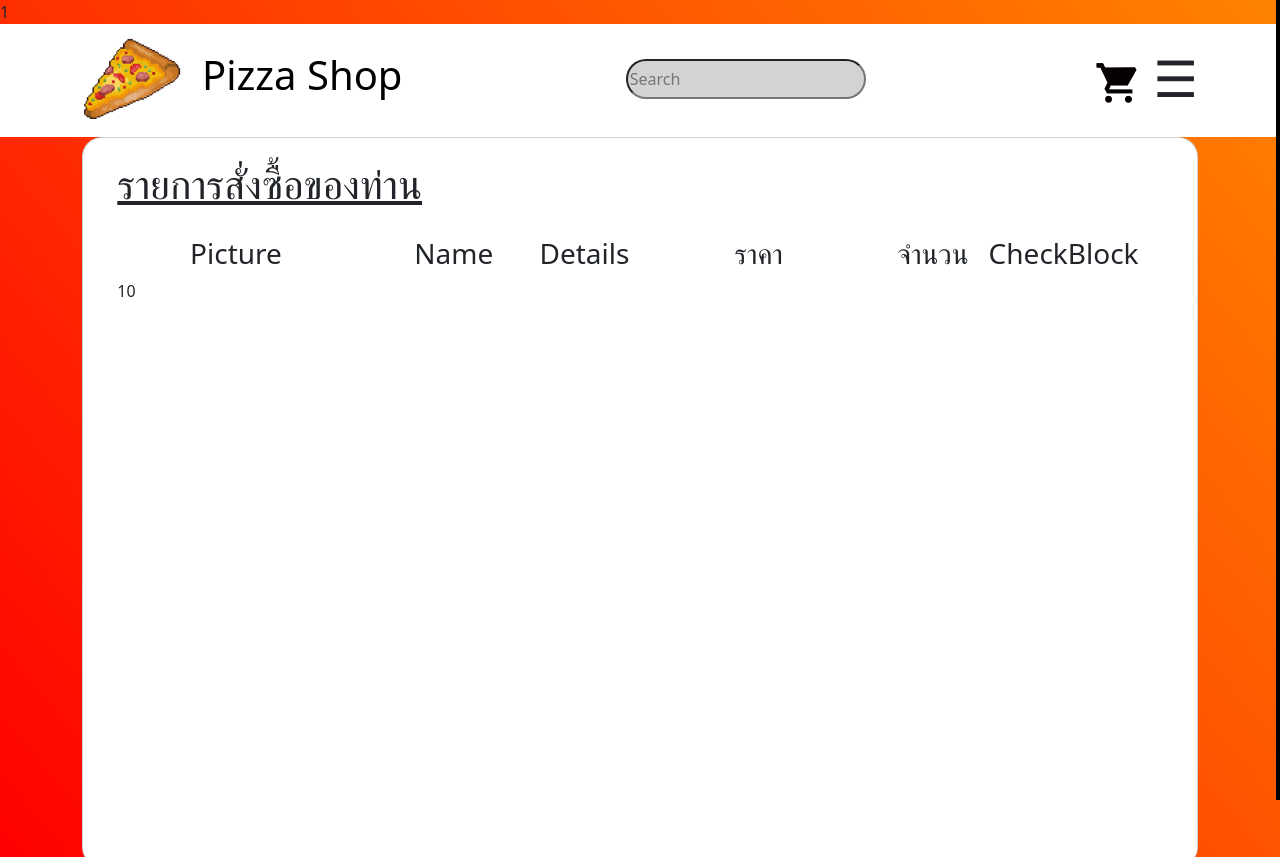
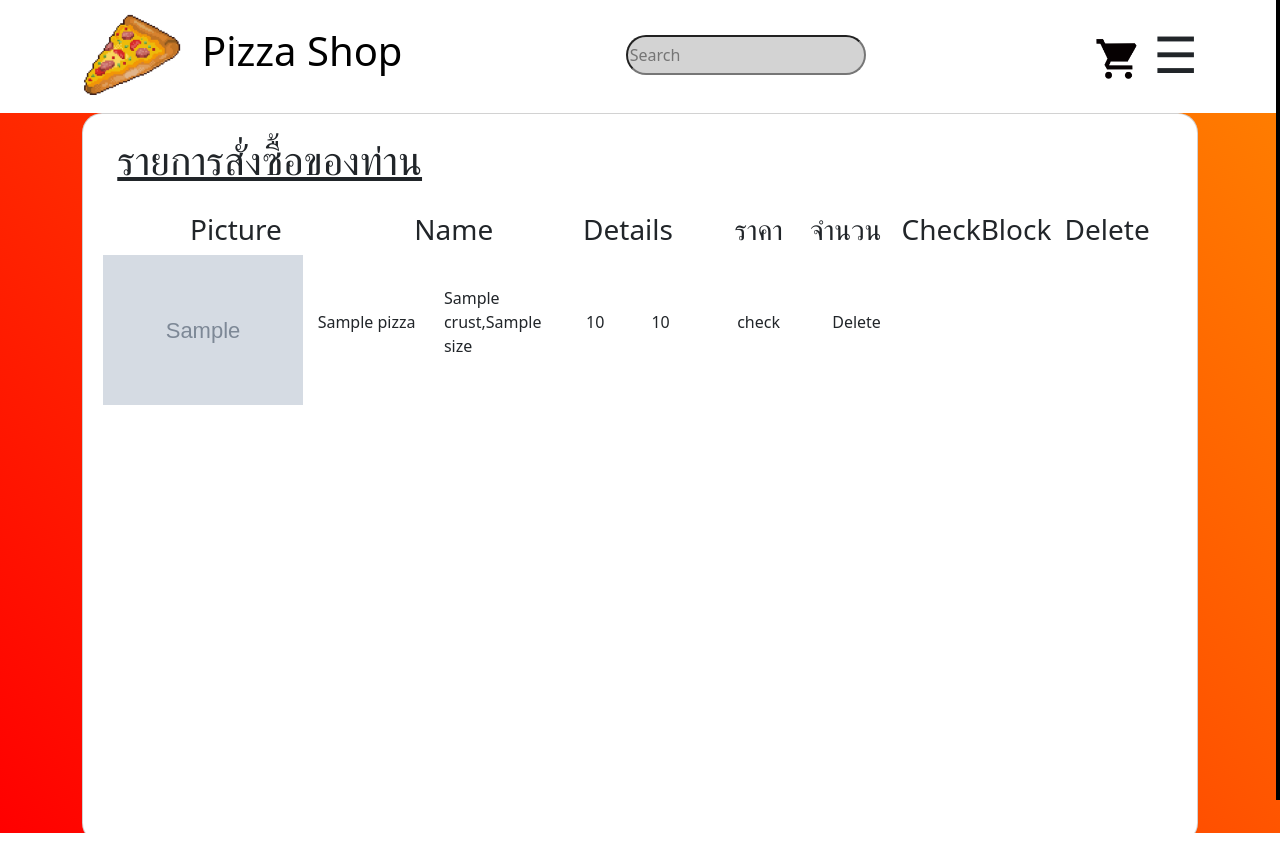
Before and after one commit to AemKTP/Project_Duo_Pizza, a PHP site: page /cart.php?uid=1 in a window 1280 px wide. After the commit the page ends 833 px from the top, so only its background shows below. Run offline with PHP 8.4, Linux system fonts and the light colour scheme; tables that the repository leaves empty or names only in its code hold one stand-in row (values such as "Sample post"); grey boxes marked "Sample" are stand-in pictures; data that the repository does not hold is empty.

Commit message:
Update cart.php

```diff
--- a/cart.php
+++ b/cart.php
@@ -19,10 +19,10 @@ include "dbconn.php";
 
         <?php
         error_reporting(E_ALL);
-        ini_set('display_errors', 1);
+        // ini_set('display_errors', 1);
 
-        echo intval($_GET['uid']);
-        if($_POST){
+        // echo intval($_GET['uid']);
+        if ($_POST) {
             $pizza_image = $_POST['pizza_image'];
             $pizza_name = $_POST['pizza_name'];
             $information = $_POST['information'];
@@ -34,7 +34,7 @@ include "dbconn.php";
 
 
             if ($pid) {
-                $stmt2 = $conn->prepare("Select cart.cartid as cartid, cart.amount as cartamount, pizza.price as pizzaprice
+                $stmt2 = $conn->prepare("Select cart.cartid as cartid, cart.amount as cartamount, pizza.price as pizzaprice, pizza.name as pizzaname
                                 from cart
                                 INNER JOIN pizza ON cart.pid = pizza.pid
                                 where cart.uid = ? and cart.pid = ?");
@@ -52,7 +52,7 @@ include "dbconn.php";
                     $cardId = intval($row2['cartid']);
 
                     $stmt = $conn->prepare("UPDATE cart SET price=?, amount=? WHERE cartid = ?");
-                    $stmt->bind_param('iii', $newPrice, $newAmount , $cardId);
+                    $stmt->bind_param('iii', $newPrice, $newAmount, $cardId);
                     $stmt->execute();
                 }
 
@@ -76,7 +76,7 @@ include "dbconn.php";
                     $cheack_stmt->execute();
                     $resultoid = $cheack_stmt->get_result();
                     $rowoid = $resultoid->fetch_assoc();
-                    echo $rowoid['oid'];
+                    // echo $rowoid['oid'];
 
                     $create_crat = $conn->prepare("INSERT INTO cart (oid,uid,pid,price,amount) values (?,?,?,?,?)");
                     $create_crat->bind_param("iiiii", $rowoid['oid'], $uid, $pid, $pizza_price, $quantity);
@@ -84,9 +84,6 @@ include "dbconn.php";
                 }
             }
         }
-
-
-
 
 
         // print_r($_POST);
@@ -115,16 +112,6 @@ include "dbconn.php";
 </head>
 
 <body>
-    <!-- <?php
-            $stmt = $conn->prepare("SELECT pizza.name AS pizza_name, pizza.price AS pizza_price, pizza.image AS pizza_image,
-                            crust.name AS crust_name, crust.price AS crust_price,
-                            size.name AS size_name, size.price AS size_price
-                            FROM pizza
-                            JOIN size ON pizza.sid = size.sid
-                            JOIN crust ON pizza.cid = crust.cid");
-            $stmt->execute();
-            $result = $stmt->get_result();
-            ?> -->
 
     <div class="row centercard">
         <div class="col">
@@ -142,10 +129,10 @@ include "dbconn.php";
                             <div class="col-2" style="display: flex; justify-content: center;">
                                 <h3>Name</h3>
                             </div>
-                            <div class="col-1" style="display: flex; justify-content: center;">
+                            <div class="col-2" style="display: flex; justify-content: center;">
                                 <h3>Details</h3>
                             </div>
-                            <div class="col-3" style="display: flex; justify-content: center;">
+                            <div class="col-1" style="display: flex; justify-content: center;">
                                 <h3>ราคา</h3>
                             </div>
                             <div class="col-1" style="display: flex; justify-content: center;">
@@ -154,39 +141,59 @@ include "dbconn.php";
                             <div class="col-2" style="display: flex; justify-content: center;">
                                 <h3>CheckBlock</h3>
                             </div>
+                            <div class="col-1" style="display: flex; justify-content: center;">
+                                <h3>Delete</h3>
                             </div>
-
+                        </div>
                         <div class="row">
                             <?php $row  = $result->fetch_assoc(); ?>
                             <div class="col" style="display: flex; justify-content:space-between;">
+                                <div class="row">
                                     <?php
                                     $newuid = intval($_GET['uid']) or intval($_POST['uid']);
                                     $stmt2 = $conn->prepare("Select * from cart where uid = ?");
                                     $stmt2->bind_param('i', $newuid);
                                     $stmt2->execute();
                                     $result2 = $stmt2->get_result();
-                                while ($row2 = $result2->fetch_assoc()) {
-                                    echo $row2['amount'];
+
+                                    $stmt2 = $conn->prepare("Select cart.cartid as cartid, cart.amount as cartamount, pizza.price as pizzaprice, pizza.name as pizzaname, pizza.image as pizzaimage
+                                                            , crust.name as crustname, size.name as sizename
+                                                            from cart
+                                                            INNER JOIN pizza ON cart.pid  = pizza.pid
+                                                            INNER JOIN crust ON pizza.cid = crust.cid
+                                                            INNER JOIN size ON pizza.sid = size.sid
+                                                            where cart.uid = ?");
+                                    $stmt2->bind_param('i', $uid);
+                                    $stmt2->execute();
+                                    $result2 = $stmt2->get_result();
+
+
+                                    while ($row2 = $result2->fetch_assoc()) { ?>
+                                        <div class="col-3" style="display: flex; justify-content: center;">
+                                            <img src="<?= $row2['pizzaimage']; ?>" alt="photo" width="200px">
+                                        </div>
+                                        <div class="col-2" style="display: flex; justify-content: center; align-items: center;">
+                                            <p> <?= $row2['pizzaname']; ?> </p>
+                                        </div>
+                                        <div class="col-2" style="display: flex; justify-content: center; align-items: center;">
+                                            <p> <?= $row2['crustname'] .",". $row2['sizename'] ?> </p>
+                                        </div>
+                                        <div class="col-1" style="display: flex; justify-content: center; align-items: center;">
+                                            <p> <?= $row2['pizzaprice']; ?> </p>
+                                        </div>
+                                        <div class="col-1" style="display: flex; justify-content: center; align-items: center;">
+                                            <p> <?= $row2['cartamount']; ?> </p>
+                                        </div>
+                                        <div class="col-2" style="display: flex; justify-content: center; align-items: center;">
+                                            <p> check</p>
+                                        </div>
+                                        <div class="col-1" style="display: flex; justify-content: center; align-items: center;">
+                                            <p>Delete</p>
+                                        </div>
+                                    <?php
                                     }
                                     ?>
-                                <!-- <div class="col-3" style="display: flex; justify-content: center;">
-                                    <img src="<?= $pizza_image ?>" alt="photo" width="200px">
                                 </div>
-                                <div class="col-2" style="display: flex; justify-content: center; align-items: center;">
-                                    <p> <?= $pizza_name ?> </p>
-                                </div>
-                                <div class="col-1" style="display: flex; justify-content: center; align-items: center;">
-                                    <p> <?= $information ?> </p>
-                                </div>
-                                <div class="col-3" style="display: flex; justify-content: center; align-items: center;">
-                                    <p> <?= $pizza_price ?> </p>
-                                </div>
-                                <div class="col-1" style="display: flex; justify-content: center; align-items: center;">
-                                    <p> <?= $quantity ?> </p>
-                                </div>
-                                <div class="col-2" style="display: flex; justify-content: center; align-items: center;">
-                                    <p> check </p>
-                                </div> -->
                             </div>
                         </div>
 
```
Lines whose indentation alone changed are shown as unchanged.
